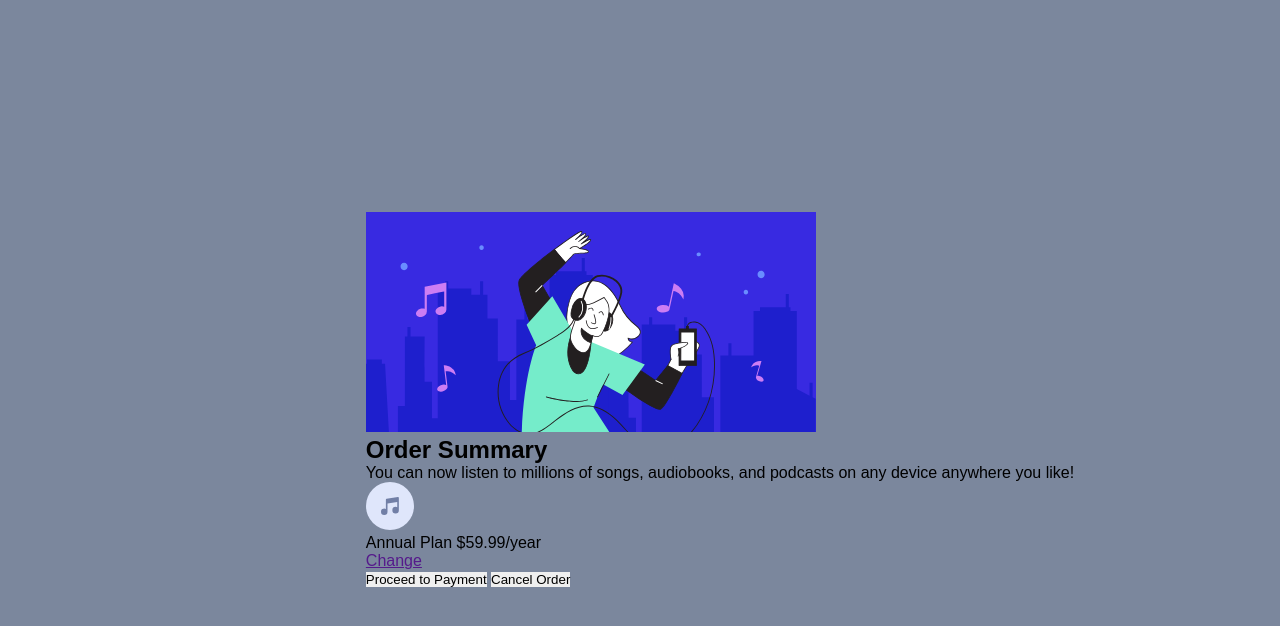
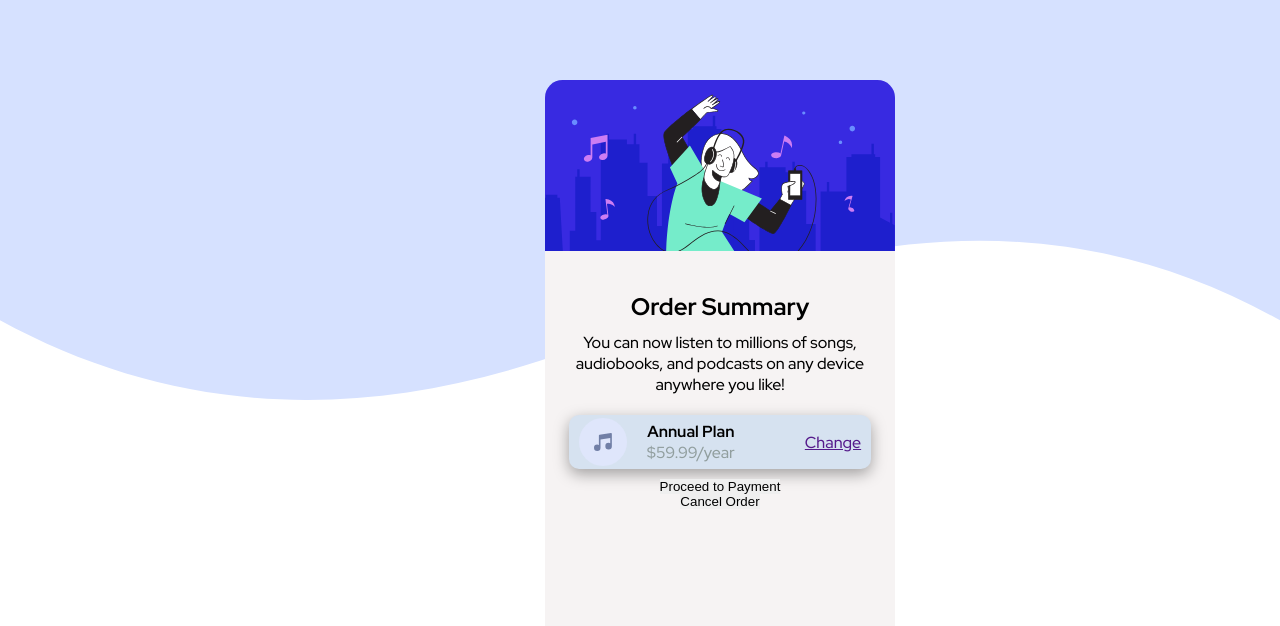
Before and after one commit to Kel-nana/Order-summary, a plain HTML site: page index.html in a window 1280 px wide. Shown: the top 626 px of the page. Drawn offline with Linux system fonts and the light colour scheme.

Commit message:
style.css styling

```diff
--- a/index.html
+++ b/index.html
@@ -15,9 +15,9 @@
     <title>Frontend Mentor | Order summary card</title>
     <link rel="stylesheet" href="style.css" />
   </head>
-  <body>
+  <body class="body-bg">
     <div class="container">
-      <img src="/images/illustration-hero.svg" alt="" />
+      <img class="hero" src="/images/illustration-hero.svg" alt="" />
       <div class="order">
         <h2>Order Summary</h2>
         <p>
@@ -27,7 +27,7 @@
       </div>
       <div class="plan">
         <img src="./images/icon-music.svg" alt="" />
-        <p>Annual Plan <span>$59.99/year</span></p>
+        <p class="span"><span>Annual Plan</span> $59.99/year</p>
         <a href="">Change</a>
       </div>
       <button>Proceed to Payment</button>
--- a/style.css
+++ b/style.css
@@ -1,3 +1,5 @@
+@import url("https://fonts.googleapis.com/css2?family=Red+Hat+Display:wght@500;700;900&display=swap");
+
 * {
   margin: 0;
   padding: 0;
@@ -7,8 +9,8 @@
 
 :root {
   --color-dark-blue: hsl(218, 44%, 22%);
-  --color-grayish-blue: hsl(220, 15%, 55%);
-  --color-white: hsl(0, 0%, 100%);
+  --color-grayish-blue: hsl(219, 26%, 78%);
+  --color-white: hsl(0, 16%, 96%);
   --color-light-grey: hsl(212, 45%, 89%);
 
   --transition: all 400ms ease;
@@ -17,10 +19,69 @@ body {
   display: flex;
   align-items: center;
   justify-content: center;
-  background: var(--color-grayish-blue);
+  background: url(./images/pattern-background-desktop.svg);
+  background-repeat: no-repeat;
+  background-size: 100% 50%;
   height: 100vh;
   width: 1440px;
-  font-family: "Outfit", sans-serif, system-ui, -apple-system,
+  font-family: "Red Hat Display", sans-serif, system-ui, -apple-system,
     BlinkMacSystemFont, "Segoe UI", Roboto, Oxygen, Ubuntu, Cantarell,
     "Open Sans", "Helvetica Neue", sans-serif;
 }
+
+.container {
+  display: flex;
+  flex-direction: column;
+  align-items: center;
+  width: 350px;
+  height: 80vh;
+  border: 0 solid transparent;
+  border-radius: 20px;
+  background: var(--color-white);
+}
+
+.hero {
+  width: 350px;
+  border-top-left-radius: 17.5px;
+  border-top-right-radius: 17.5px;
+  margin-bottom: 40px;
+}
+
+h2 {
+  margin-bottom: 10px;
+}
+
+p {
+  text-align: center;
+}
+
+.order {
+  display: flex;
+  flex-direction: column;
+  align-items: center;
+  margin-bottom: 20px;
+}
+
+.plan {
+  display: flex;
+  align-items: center;
+  margin-bottom: 10px;
+  background: var(--color-light-grey);
+  padding: 3px 10px;
+  border-radius: 10px;
+  box-shadow: rgba(0, 0, 0, 0.35) 0px 5px 15px;
+}
+
+.span {
+  display: flex;
+  flex-direction: column;
+  align-items: center;
+  margin-left: 20px;
+  margin-right: 70px;
+  color: rgb(145, 158, 158);
+}
+
+span {
+  font-weight: 700;
+  color: black;
+}
```
